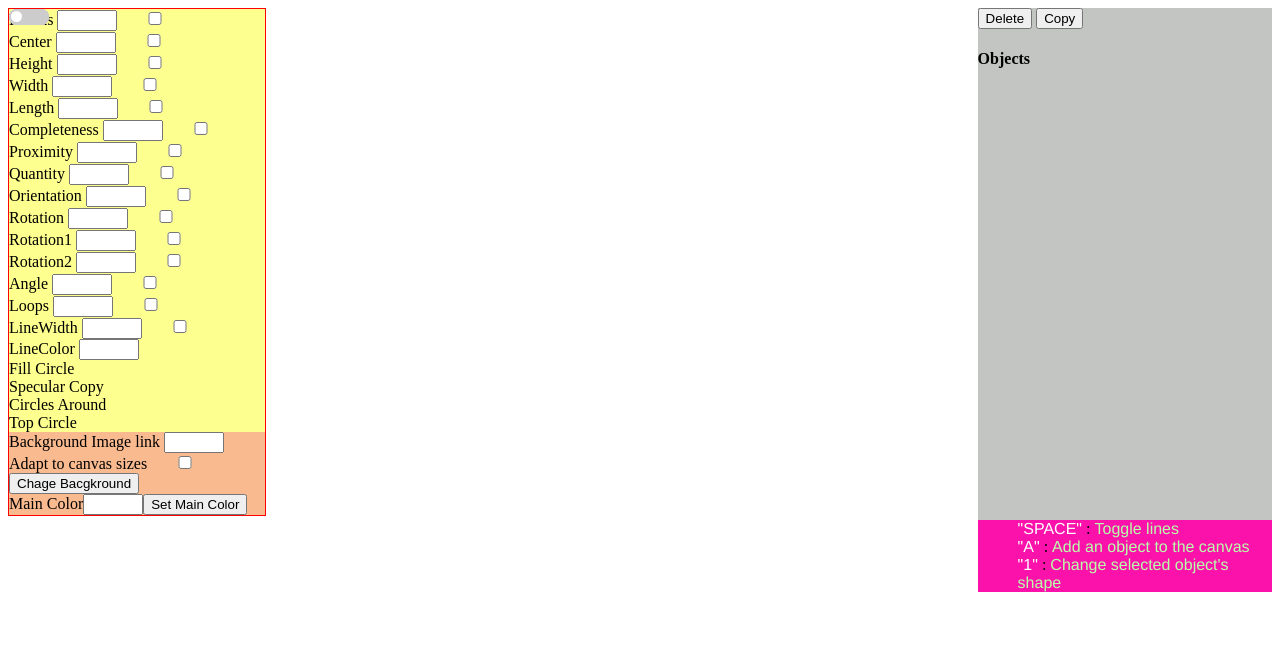
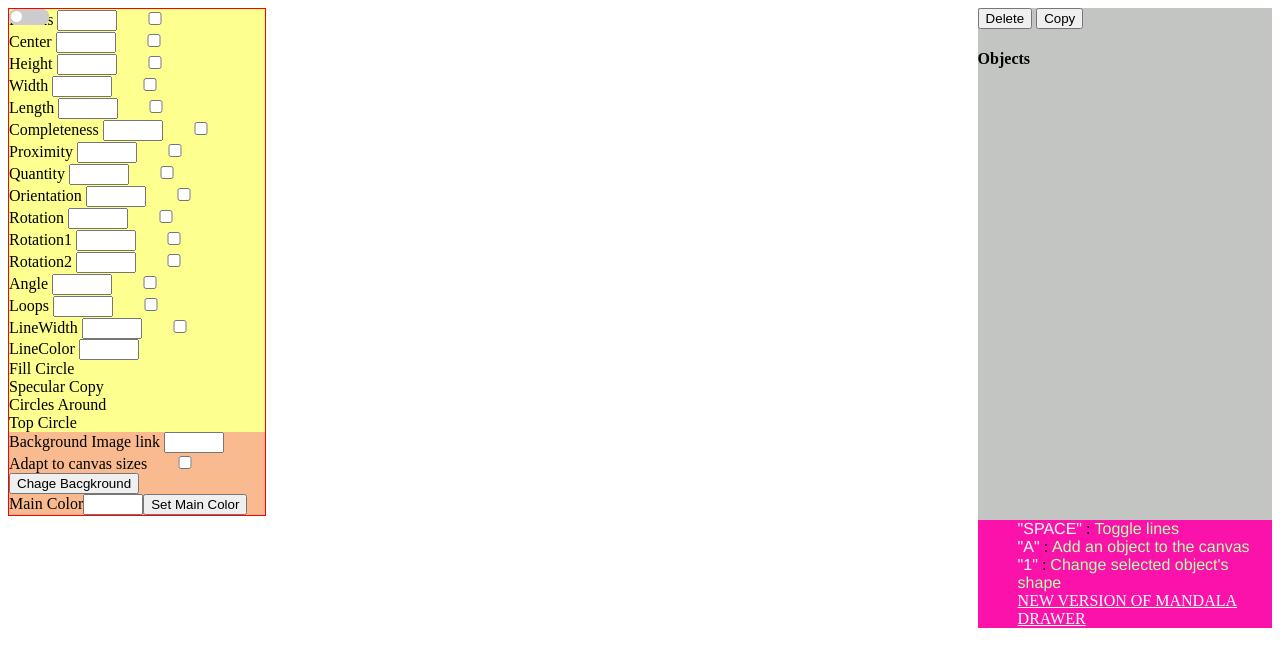
Before and after one commit to XumPZup/MandalaDrawer, a plain HTML site: page index.html in a window 1280 px wide. Drawn offline with Linux system fonts and the light colour scheme.

Commit message:
added link to new version with p5js

```diff
--- a/index.html
+++ b/index.html
@@ -234,6 +234,7 @@
 			<li><span class='key'>"SPACE"</span> : <span class='command'>Toggle lines</span></li>
 			<li><span class='key'>"A"</span> : <span class='command'>Add an object to the canvas</span></li>
 			<li><span class='key'>"1"</span> : <span class='command'>Change selected object's shape</span></li>
+			<li><a href='https://xumpzup.github.io/MandalaDrawer-p5jsVersion/'>NEW VERSION OF MANDALA DRAWER</a>
 		</ul>
 	</div>
 </div>
--- a/mandala.css
+++ b/mandala.css
@@ -123,3 +123,11 @@ input:checked + .slider:before {
 ul {
 	list-style-type: none;
 }
+
+a{
+	color: #ffffff;
+}
+
+a:hover{
+	color: #aaffff;
+}
```
